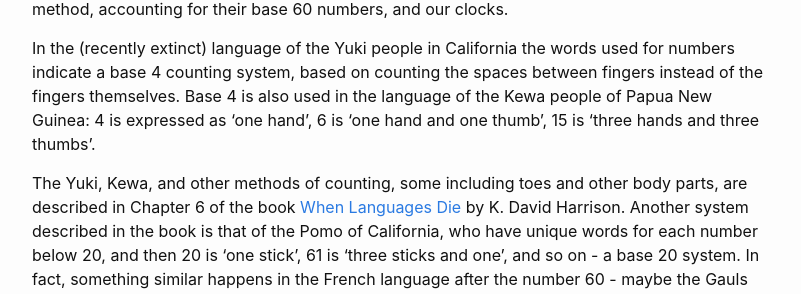
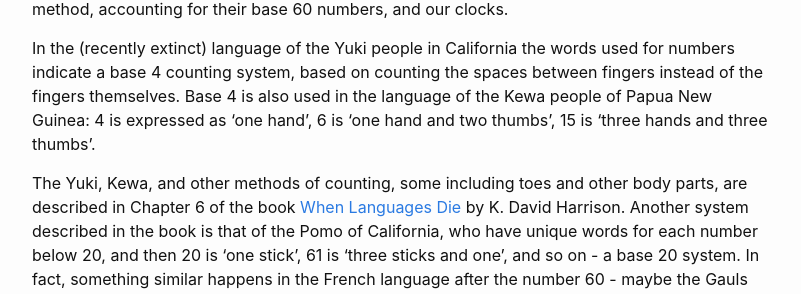
Before and after one commit to Murdoch-Maths-and-Stats/Murdoch-Maths-and-Stats.github.io, a Jekyll site: the page built from _posts/2022-12-8-counting.md, in a window 1280 px wide and 900 px high, scrolled down 2580 px. Shown: the part 232-526 px from the top of the window, without its empty margins (238-1039 px from the left). Built offline with Jekyll 4.4.1, drawn with Linux system fonts in a browser that asks for light colours; formulas are drawn with MathJax 3.

```diff
--- a/_posts/2022-12-8-counting.md
+++ b/_posts/2022-12-8-counting.md
@@ -30,7 +30,7 @@ There doesn't seem to be much indication that these are associated with the use
 
 There are other examples though where there does seem to be a connection between the method of counting and the base that is used. People in India, Pakistan and Bangladesh use the lines between segments of the fingers to count. This is done by touching each line with the thumb of the same hand, so there are 12, and if you tally these with fingers on the other hand you can count up to 60. There is a [theory](https://nrich.maths.org/6070) kicking around that the Sumerians might have used such a method, accounting for their base 60 numbers, and our clocks.
 
-In the (recently extinct) language of the Yuki people in California the words used for numbers indicate a base 4 counting system, based on counting the spaces between fingers instead of the fingers themselves. Base 4 is also used in the language of the Kewa people of Papua New Guinea: 4 is expressed as 'one hand', 6 is 'one hand and one thumb', 15 is 'three hands and three thumbs'.
+In the (recently extinct) language of the Yuki people in California the words used for numbers indicate a base 4 counting system, based on counting the spaces between fingers instead of the fingers themselves. Base 4 is also used in the language of the Kewa people of Papua New Guinea: 4 is expressed as 'one hand', 6 is 'one hand and two thumbs', 15 is 'three hands and three thumbs'.
 
 The Yuki, Kewa, and other methods of counting, some including toes and other body parts, are described in Chapter 6 of the book [When Languages Die](https://global.oup.com/academic/product/when-languages-die-9780195372069?cc=au&lang=en&) by K. David Harrison. Another system described in the book is that of the Pomo of California, who have unique words for each number below 20, and then 20 is 'one stick', 61 is 'three sticks and one', and so on - a base 20 system. In fact, something similar happens in the French language after the number 60 - maybe the Gauls counted with their fingers and toes? Or with two hands in the Japanese style? Indeed, there is also the English word 'score' meaning 20, which is [speculated](https://www.etymonline.com/word/score) to have come from Celts counting sheep in groups of 20.
 
```
